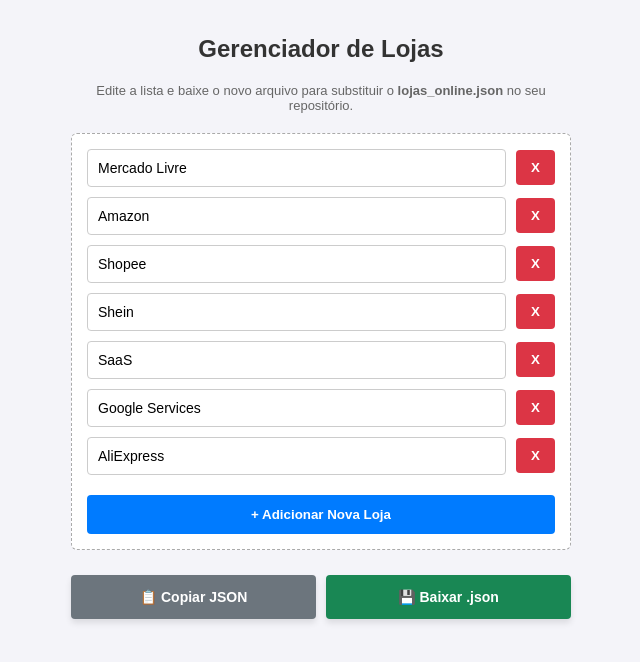
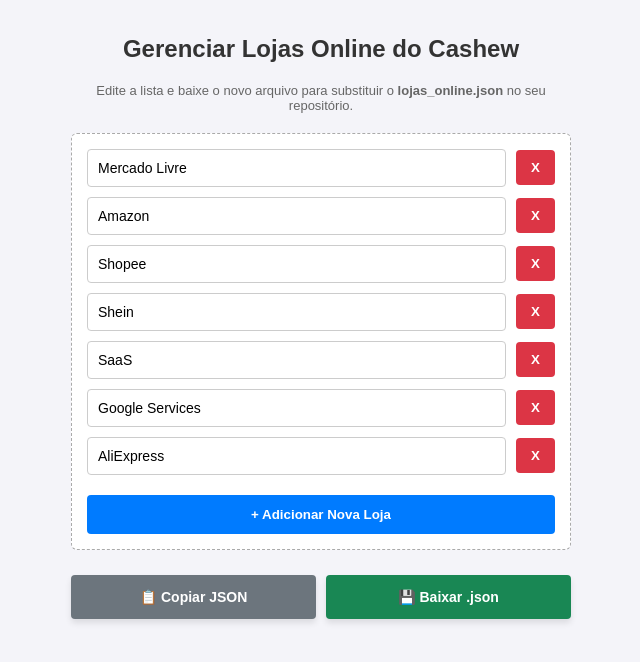
Before and after one commit to Geovane-Ievenes/my-cashew-utilities, a plain HTML site: page editar-lojas-online.html in a window 1280 px wide. Shown: the whole page, without its empty margins (319-959 px from the left). Drawn offline with Linux system fonts and the light colour scheme.

Commit message:
Update editar-lojas-online.html

```diff
--- a/editar-lojas-online.html
+++ b/editar-lojas-online.html
@@ -3,7 +3,7 @@
 <head>
     <meta charset="UTF-8">
     <meta name="viewport" content="width=device-width, initial-scale=1.0">
-    <title>Gerenciador de Lojas Online</title>
+    <title>Gerenciador de Lojas Online - Cashew</title>
     <style>
         body {
             font-family: Arial, sans-serif;
@@ -97,7 +97,7 @@
 </head>
 <body>
 
-    <h2>Gerenciador de Lojas</h2>
+    <h2>Gerenciar Lojas Online do Cashew</h2>
     <p class="descricao">Edite a lista e baixe o novo arquivo para substituir o <b>lojas_online.json</b> no seu repositório.</p>
 
     <div class="lista-box">
```
